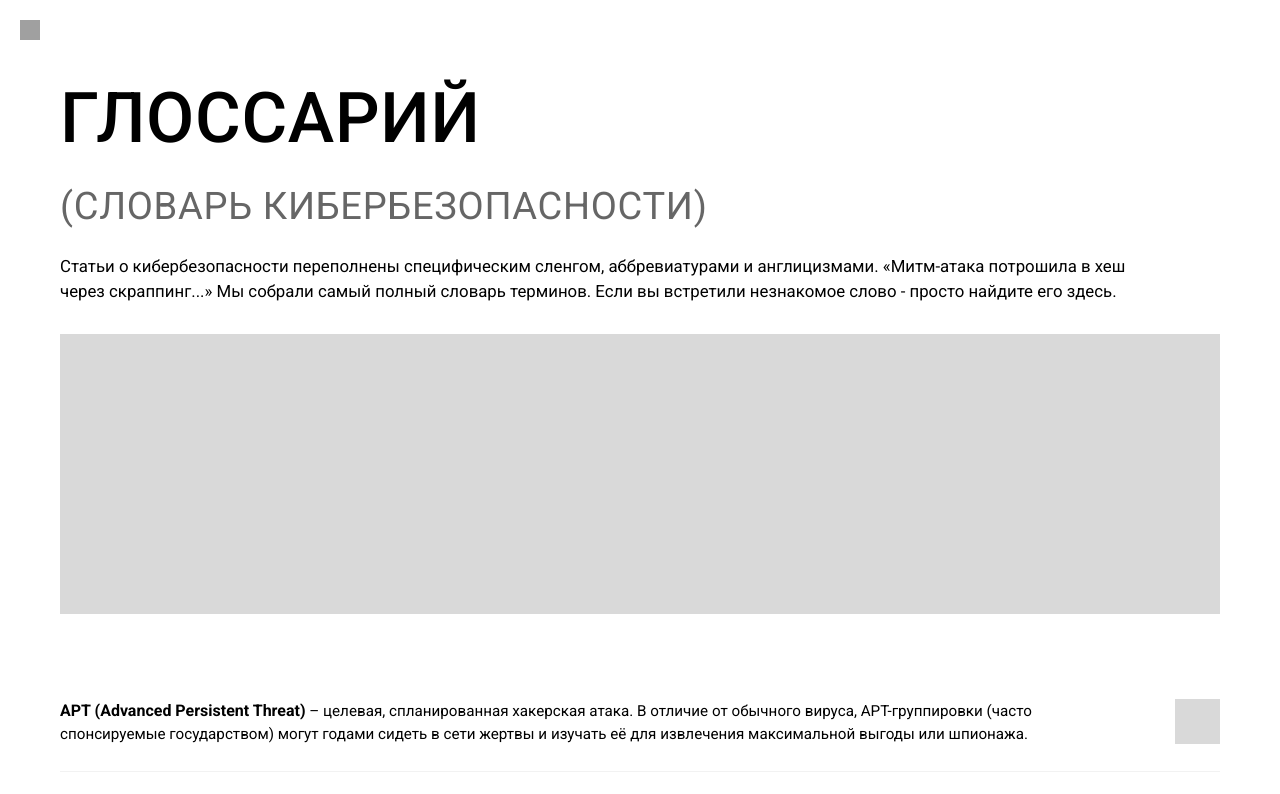
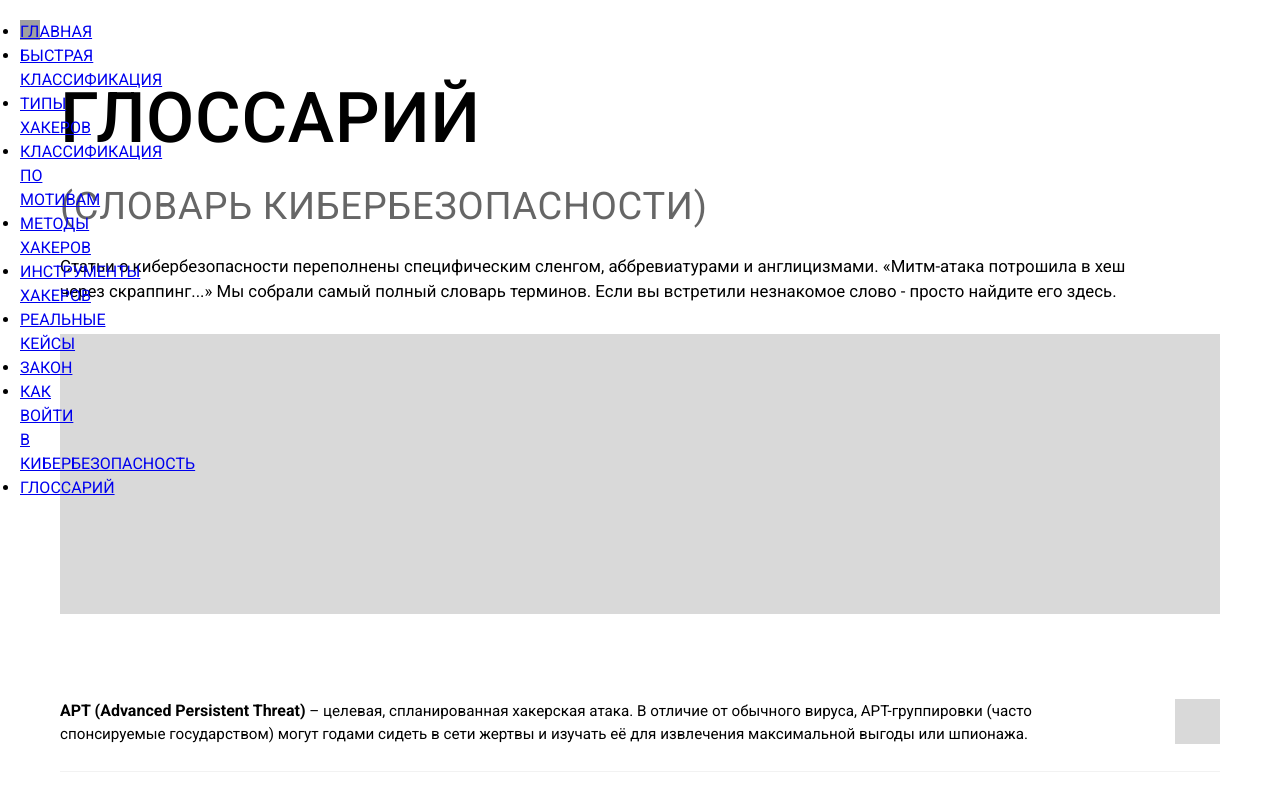
Before and after one commit to Lavokrip/Hackers-Classification, a plain HTML site: page index_10.html in a window 1280 px wide. Shown: the top 794 px of the page. Drawn offline with Linux system fonts and the light colour scheme.

Commit message:
Update index_10.html

```diff
--- a/index_10.html
+++ b/index_10.html
@@ -12,7 +12,22 @@
 <body>
 
     <header class="hero">
-        <div class="small-square"></div>
+        <div class="small-square">
+            <nav>
+                <ul class="navigation-list">
+                    <li class="navigation-item"><a href="index.html">ГЛАВНАЯ</a></li>
+                    <li class="navigation-item"><a href="index_2.html">БЫСТРАЯ КЛАССИФИКАЦИЯ</a></li>
+                    <li class="navigation-item"><a href="index_3.html">ТИПЫ ХАКЕРОВ</a></li>
+                    <li class="navigation-item"><a href="index_4.html">КЛАССИФИКАЦИЯ ПО МОТИВАМ</a></li>
+                    <li class="navigation-item"><a href="index_5.html">МЕТОДЫ ХАКЕРОВ</a></li>
+                    <li class="navigation-item"><a href="index_6.html">ИНСТРУМЕНТЫ ХАКЕРОВ</a></li>
+                    <li class="navigation-item"><a href="index_7.html">РЕАЛЬНЫЕ КЕЙСЫ</a></li>
+                    <li class="navigation-item"><a href="index_8.html">ЗАКОН</a></li>
+                    <li class="navigation-item"><a href="index_9.html">КАК ВОЙТИ В КИБЕРБЕЗОПАСНОСТЬ</a></li>
+                    <li class="navigation-item"><a href="index_10.html">ГЛОССАРИЙ</a></li>
+                </ul>
+            </nav>
+        </div>
         <h1 class="main-title">ГЛОССАРИЙ<br><span class="subtitle">(СЛОВАРЬ КИБЕРБЕЗОПАСНОСТИ)</span></h1>
     </header>
 
```
